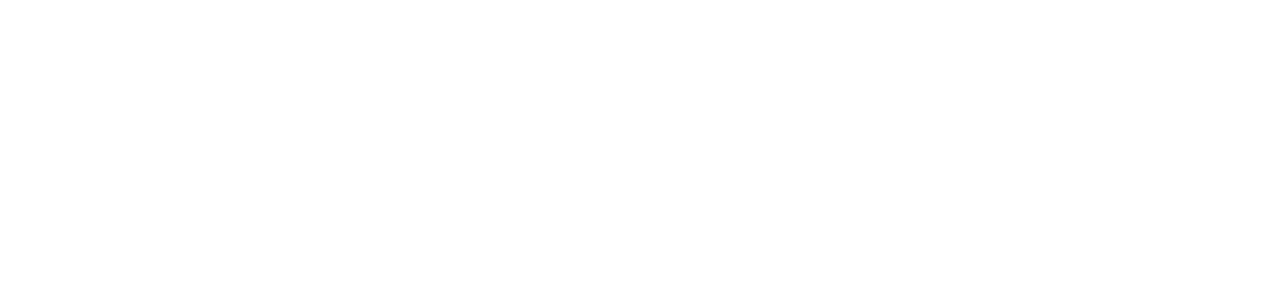
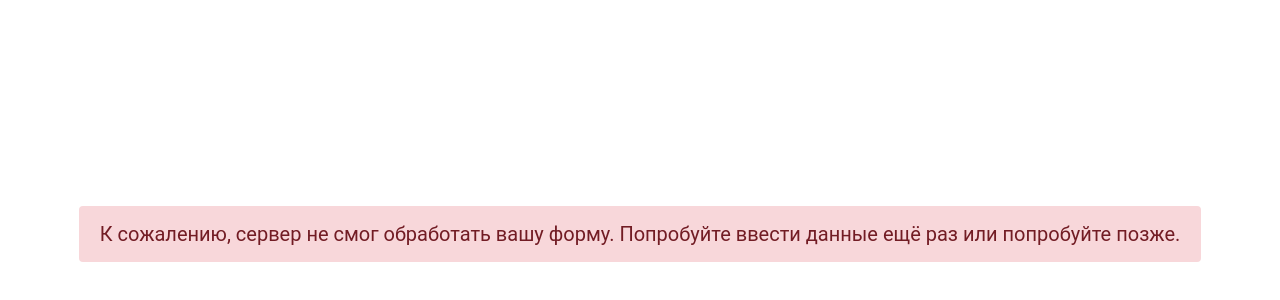
Before and after one commit to kikimorii/guap-tp-form, a React (Vite) app: page /error in a window 1280 px wide. Before the commit this address had no page. Shown: the part 166-466 px from the top of the page. Built offline with nearby package versions, Linux system fonts and the light colour scheme; a web font is replaced by a local one.

Commit message:
Форму не отправить, пока не введены все поля в форме

```diff
--- a/src/App.jsx
+++ b/src/App.jsx
@@ -42,10 +42,12 @@ export default function App() {
 
 	const values = watch();
 	const isFormEmpty = Object.values(values).every(v => !v);
+	const isFormFull = Object.values(values).every(v => v);
 	const [images, setImages] = useState([]);
 
 	return (
 		<>
+			{Object.values(values).every(v => v)}
 			<div className={styles.wrapper}>
 				<h3>
 					Нашёл поломку?
@@ -92,7 +94,11 @@ export default function App() {
 						isDisabled={auditoriumList === null}
 					/>
 					<ImageUploadingWrapper images={images} setImages={setImages} />
-					<button className={'btn-text primary filled'} type="submit">
+					<button
+						className={`btn-text primary filled ${!isFormFull ? 'disabled' : 'secondary'}`}
+						type="submit"
+						disabled={!isFormFull}
+					>
 						Отправить
 					</button>
 					<button
--- /dev/null
+++ b/src/Error.jsx
@@ -0,0 +1,20 @@
+import styles from './App.module.scss';
+const errorAlert = {
+	color: '#721c24',
+	backgroundColor: '#f8d7da',
+	padding: '.75rem 1.25rem',
+	border: '1px solid transparent',
+	borderRadius: '.25rem',
+	boxSizing: 'border-box',
+};
+
+export default function Error() {
+	return (
+		<div className={styles.wrapper}>
+			<div style={errorAlert}>
+				К сожалению, сервер не смог обработать вашу форму. Попробуйте ввести данные
+				ещё раз или попробуйте позже.
+			</div>
+		</div>
+	);
+}
--- /dev/null
+++ b/src/error.module.scss
@@ -0,0 +1,30 @@
+.wrapper {
+	padding: 30px 0px;
+	min-height: 100vh;
+	display: flex;
+	justify-content: center;
+	align-items: center;
+	flex-direction: column;
+	& > h3 {
+		text-align: center;
+	}
+}
+
+.loader {
+	border: 4px solid #f3f3f3;
+	border-top: 4px solid #3498db;
+	border-radius: 50%;
+	width: 30px;
+	height: 30px;
+	animation: spin 2s linear infinite;
+}
+
+/* Анимация вращения */
+@keyframes spin {
+	0% {
+		transform: rotate(0deg);
+	} /* Начало анимации */
+	100% {
+		transform: rotate(360deg);
+	} /* Конец анимации */
+}
--- a/src/main.jsx
+++ b/src/main.jsx
@@ -3,6 +3,7 @@ import { createRoot } from 'react-dom/client';
 import App from './App.jsx';
 import Success from './Success.jsx';
 import Loading from './Loading.jsx';
+import Error from './Error.jsx';
 import './scss/main.scss';
 import { BrowserRouter, Routes, Route } from 'react-router-dom';
 
@@ -13,6 +14,7 @@ createRoot(document.getElementById('root')).render(
 				<Route path="/" element={<App />} />
 				<Route path="/loading" element={<Loading />} />
 				<Route path="/success" element={<Success />} />
+				<Route path="/error" element={<Error />} />
 			</Routes>
 		</StrictMode>
 	</BrowserRouter>,
--- a/src/utils/sendDataToServer.js
+++ b/src/utils/sendDataToServer.js
@@ -6,17 +6,21 @@ export const sendDateToServer = (data, images, navigate) => {
 	const postData = transformData(data, images);
 	console.log('Данные для отправки:', postData);
 	navigate('/loading');
-	// fetch("https://octs.guap.ru/services/n8n/webhook/webhook/05b6e16a-be07-4613-855d-fd185fae3a77", {
-	fetch('', {
-		method: 'POST',
-		headers: {
-			'Content-Type': 'application/json',
+	fetch(
+		'https://octs.guap.ru/services/n8n/webhook/webhook/05b6e16a-be07-4613-855d-fd185fae3a77',
+		{
+			method: 'POST',
+			headers: {
+				'Content-Type': 'application/json',
+			},
+			body: JSON.stringify({ postData }),
 		},
-		body: JSON.stringify({ postData }),
-	}).then(r => {
+	).then(r => {
 		console.log(r);
 		if (r.status === 200) {
 			navigate('/success');
+		} else {
+			navigate('/error');
 		}
 	});
 };
```
